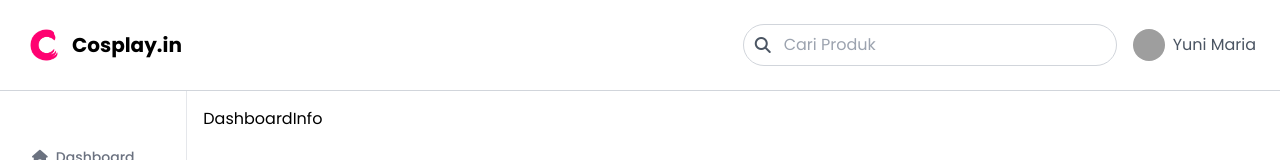
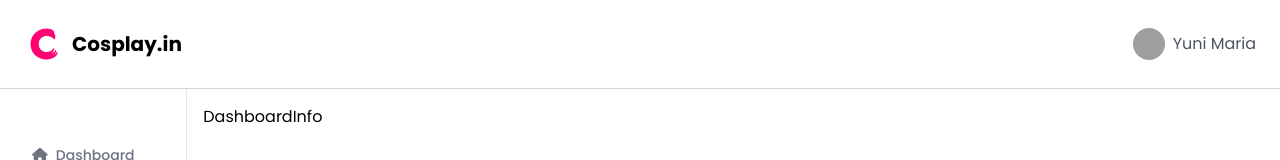
Before and after one commit to itsnatt/Cosplayin-FE, a Next.js app: page /dashboardAdmin in a window 1280 px wide. Shown: the top 160 px of the page. Built offline with nearby package versions, Linux system fonts and the light colour scheme; sample sign-in values are in the browser's storage; grey boxes are pictures that could not be loaded.

Commit message:
delete search bar di navbar admin

```diff
--- a/src/components/NavbarAdmin/NavbarAdmin.tsx
+++ b/src/components/NavbarAdmin/NavbarAdmin.tsx
@@ -16,14 +16,7 @@
 
         </div>
         <div className="flex items-center space-x-4">
-          <div className="relative">
-            <input
-              type="text"
-              placeholder="Cari Produk"
-              className="bg-white border border-gray-300 rounded-full pl-10 pr-4 py-2"
-            />
-            <i className="fa-solid fa-magnifying-glass absolute left-3 top-1/2 transform -translate-y-1/2 text-gray-600"></i>
-          </div>
+
           {/* <i className="fa-regular fa-envelope text-lg"></i>
           <i className="fa-regular fa-bell text-lg"></i> */}
           <div className="ml-4 flex items-center">
```
